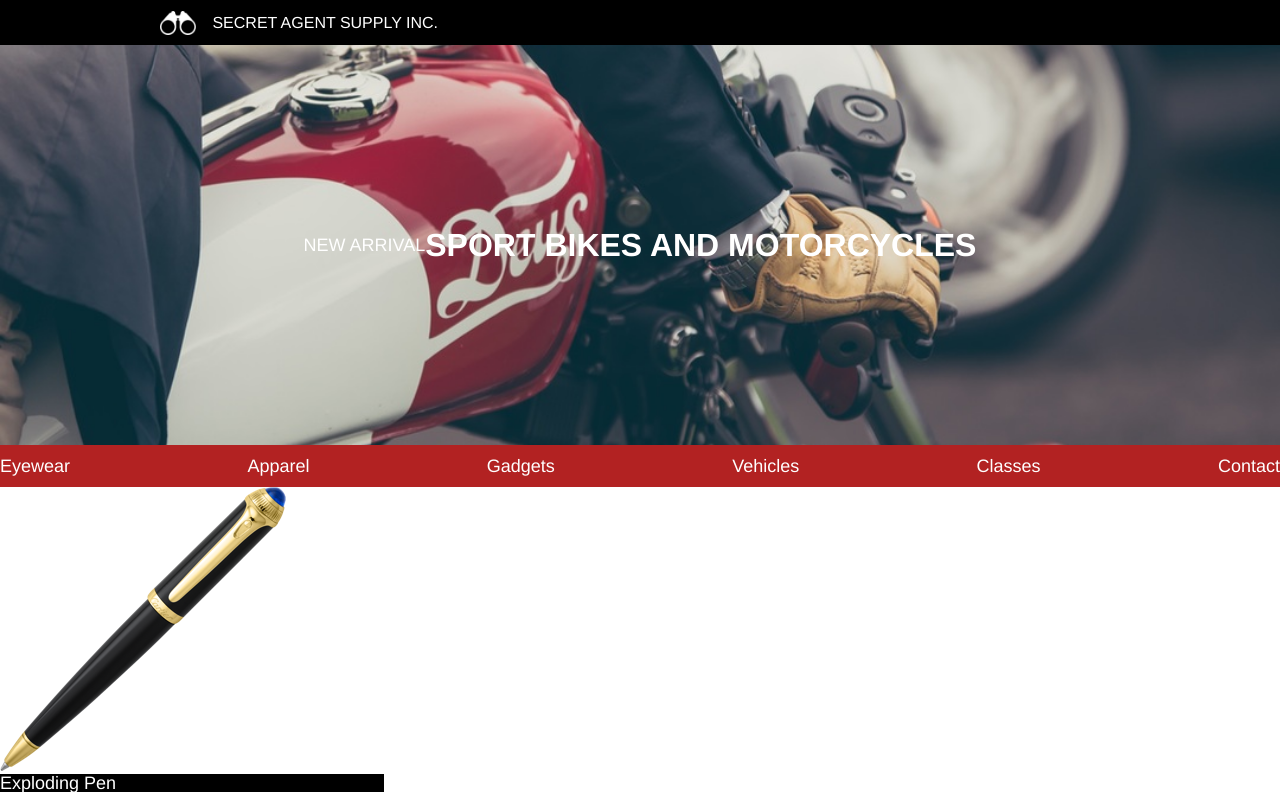
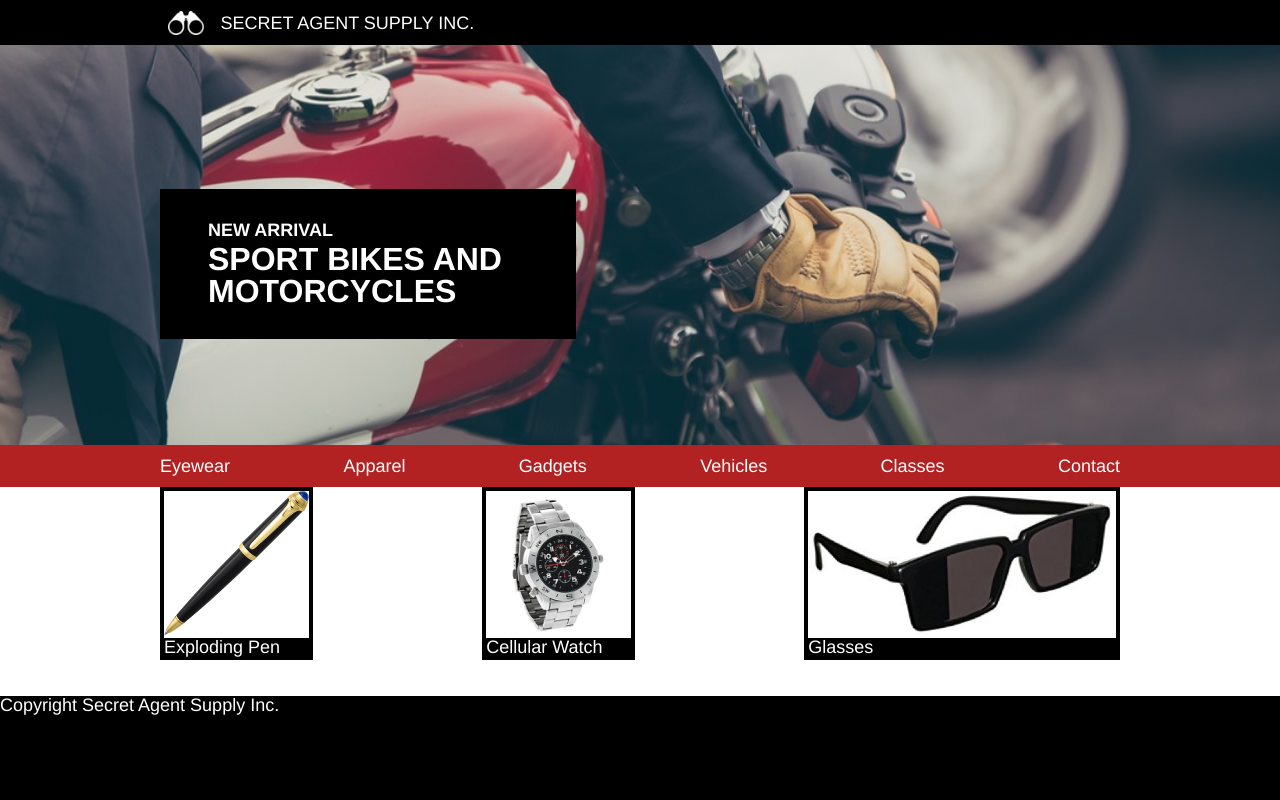
Before and after one commit to BuddyCooper44/secret-agent-supply, a plain HTML site: page index.html in a window 1280 px wide. Shown: the top 800 px of the page. Drawn offline with Linux system fonts and the light colour scheme.

Commit message:
completed through menu banner

```diff
--- a/index.html
+++ b/index.html
@@ -10,48 +10,55 @@
   <body>
 
     <!-- banner section -->
-    <header class="container">
+    <div class="banner">
+      <div class="container">
         <img src="resources/css/images/logo.png" alt="sunglasses logo">
         <span>SECRET AGENT SUPPLY INC.</span>
-    </header>
+      </div>
+    </div>
 
     <!-- arrival box -->
     <div class="arrival">
       <div class="container">
-        <h3>NEW ARRIVAL</h3>
+        <div class="header">
+          <h4>NEW ARRIVAL</h4>
           <h1>SPORT BIKES AND MOTORCYCLES</h1>
+        </div>
       </div>
     </div>
 
     <!-- menu -->
     <div class="menu">
       <nav>
-        <h3>Eyewear</h3>
-        <h3>Apparel</h3>
-        <h3>Gadgets</h3>
-        <h3>Vehicles</h3>
-        <h3>Classes</h3>
-        <h3>Contact</h3>
+        <ul class="container">
+          <li>Eyewear</li>
+          <li>Apparel</li>
+          <li>Gadgets</li>
+          <li>Vehicles</li>
+          <li>Classes</li>
+          <li>Contact</li>
+        </ul>
       </nav>
     </div>
 
-    <!-- gadgets -->
-    <div class="content">
-      <div class="gadgets">
-        <div class="gadgetbox">
+    <!-- products -->
+    <div class="products">
+      <div class="container">
+        <div class="box">
           <img src="resources/css/images/pen.png">
           <h3>Exploding Pen</h3>
         </div>
-        <div class="gadgetbox">
+        <div class="box">
           <img src="resources/css/images/watch.png">
           <h3>Cellular Watch</h3>
         </div>
-      </div>
-        <div class="gadgetbox">
+        <div class="box">
           <img src="resources/css/images/glasses.png">
           <h3>Glasses</h3>
         </div>
+      </div>
       <div class="store">
+        <div class="container">
           <div class="lochours">
             <h3>Location</h3>
             <h3 class="black">-47.346436, 84.32354</h3>
@@ -59,6 +66,7 @@
           <div class="lochours">
             <h3>Hours</h3>
             <h3 class="black">0800 - 1800</h3>
+          </div>
         </div>
       </div>
     </div>
--- a/resources/css/style.css
+++ b/resources/css/style.css
@@ -5,68 +5,72 @@ body {
   font-family: Helvetica;
 }
 
-header {
+.container {
   max-width: 960px;
+  margin: 0 auto;
 }
 
-.container {
+.banner .container {
   display: flex;
   align-items: center;
-  margin: 0.66rem auto;
-
 }
 
-header img {
+.banner img {
   height: 1.5rem;
-  padding-right: 1rem;
-}
-
-header span {
-  font-size: 1rem;
-}
-
-h1 {
-  font-size: 2rem;
-  font-weight: bold;
+  padding: 0.66rem 1rem 0.66rem 0.5rem;
 }
 
 .arrival {
   background-image: url("images/moto.jpeg");
   background-position: center;
+  background-repeat: no-repeat;
   background-size: cover;
   height: 25rem;
-  display: flex;
-  align-items: center;
 }
 
-.box {
+.header {
   background-color: black;
   width: 20rem;
+  position: relative;
+  top: 9rem;
+  padding: 2rem 3rem;
+  font-weight: bold;
 }
 
-.box h3 {
-  font-weight: bold;
+.header h1 {
+  font-size: 2rem;
+  padding-top: 0.25rem;
 }
 
 .menu {
   background-color: firebrick;
-  padding-top: 0.75rem;
-  padding-bottom: 0.75rem;
 }
 
-.menu nav {
+.menu .container {
   display: flex;
   justify-content: space-between;
+  padding: 0.75rem 0;
 }
 
-.content {
+.products {
   background-color: white;
 }
 
-.gadgetbox {
-  width: 30%;
+.box {
+  border: 4px solid black;
 }
 
-.gadgetbox h3 {
+.box img {
+  height: 9rem;
+}
+
+.box h3 {
   background-color: black;
+
 }
+
+.products .container {
+  display: flex;
+  justify-content: space-between;
+
+}
```
Lines whose indentation alone changed are shown as unchanged.
